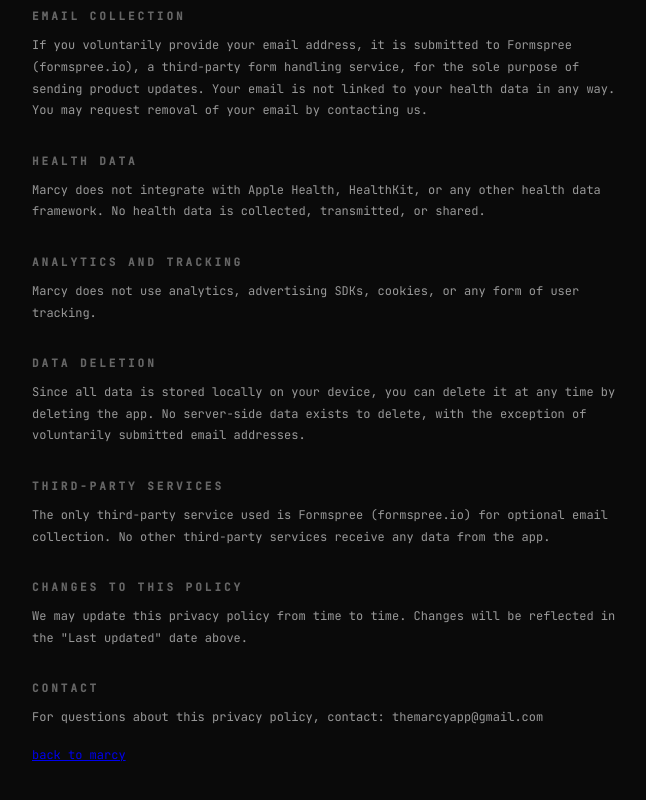
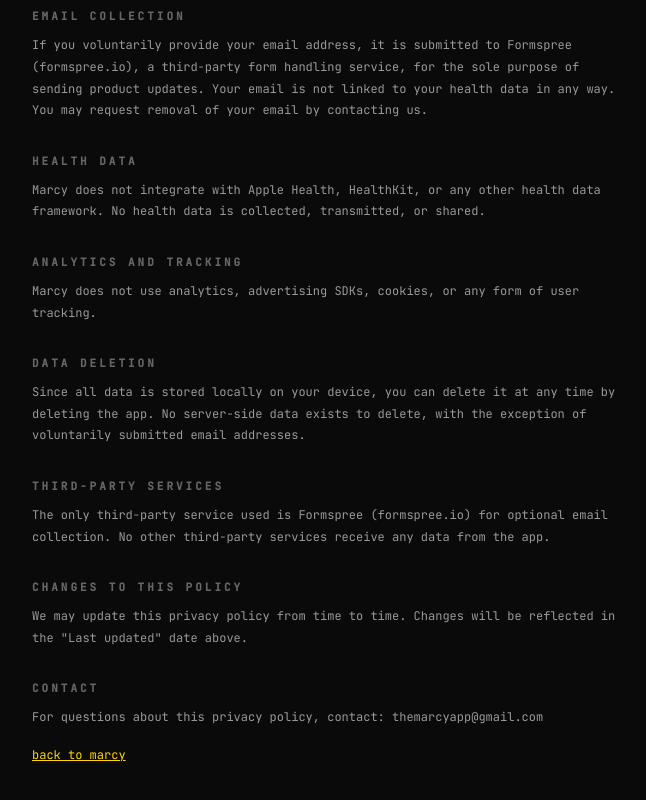
Before and after one commit to alstsri/Marcy, a website: page docs/privacy.html in a window 1280 px wide. Shown: the part 368-1168 px from the top of the page, without its empty margins (308-954 px from the left). Drawn offline with Linux system fonts and the light colour scheme.

Commit message:
Use Marcy gold for privacy page return link

```diff
--- a/docs/privacy.html
+++ b/docs/privacy.html
@@ -58,6 +58,7 @@
     text-transform: uppercase;
     margin-bottom: 24px;
   }
+  .back-link, .back-link:visited { color: #ffd60a; }
 </style>
 </head>
 <body>
@@ -92,7 +93,7 @@
 
   <h2>Contact</h2>
   <p>For questions about this privacy policy, contact: themarcyapp@gmail.com</p>
-  <p><a href="index.html">back to marcy</a></p>
+  <p><a class="back-link" href="index.html">back to marcy</a></p>
 </div>
 </body>
 </html>
```
